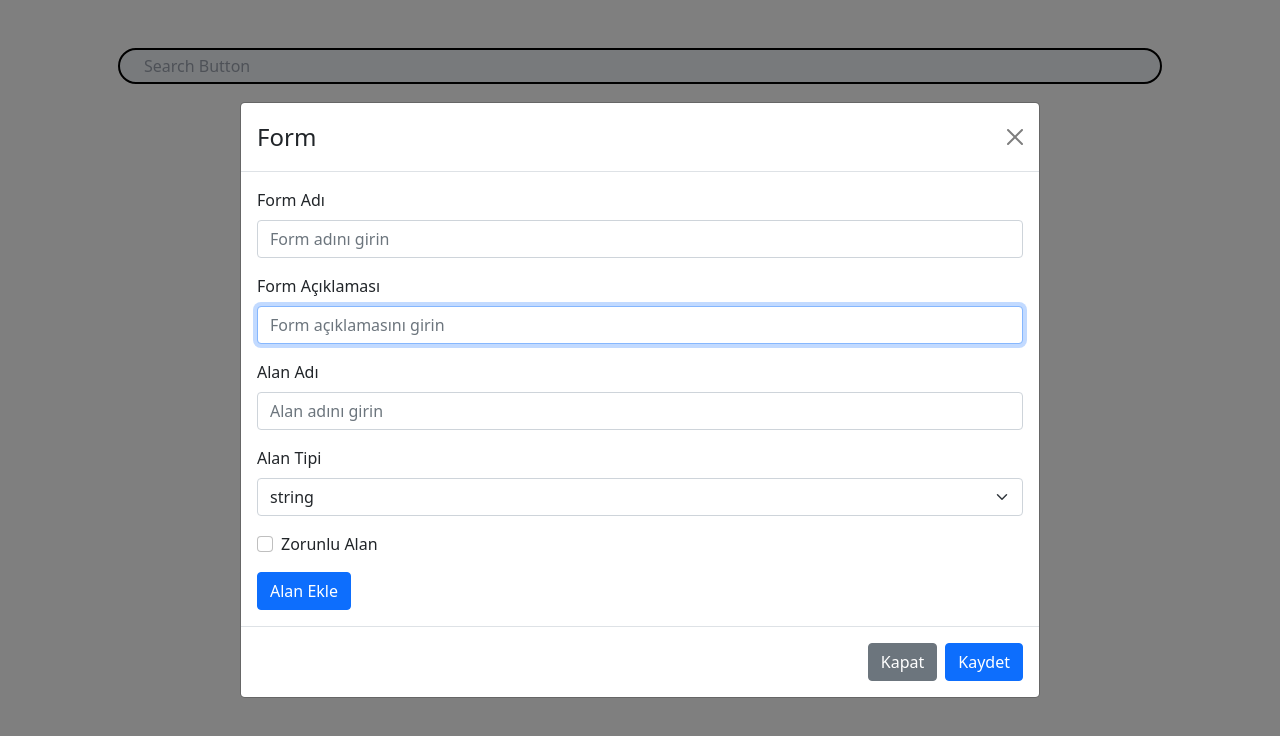
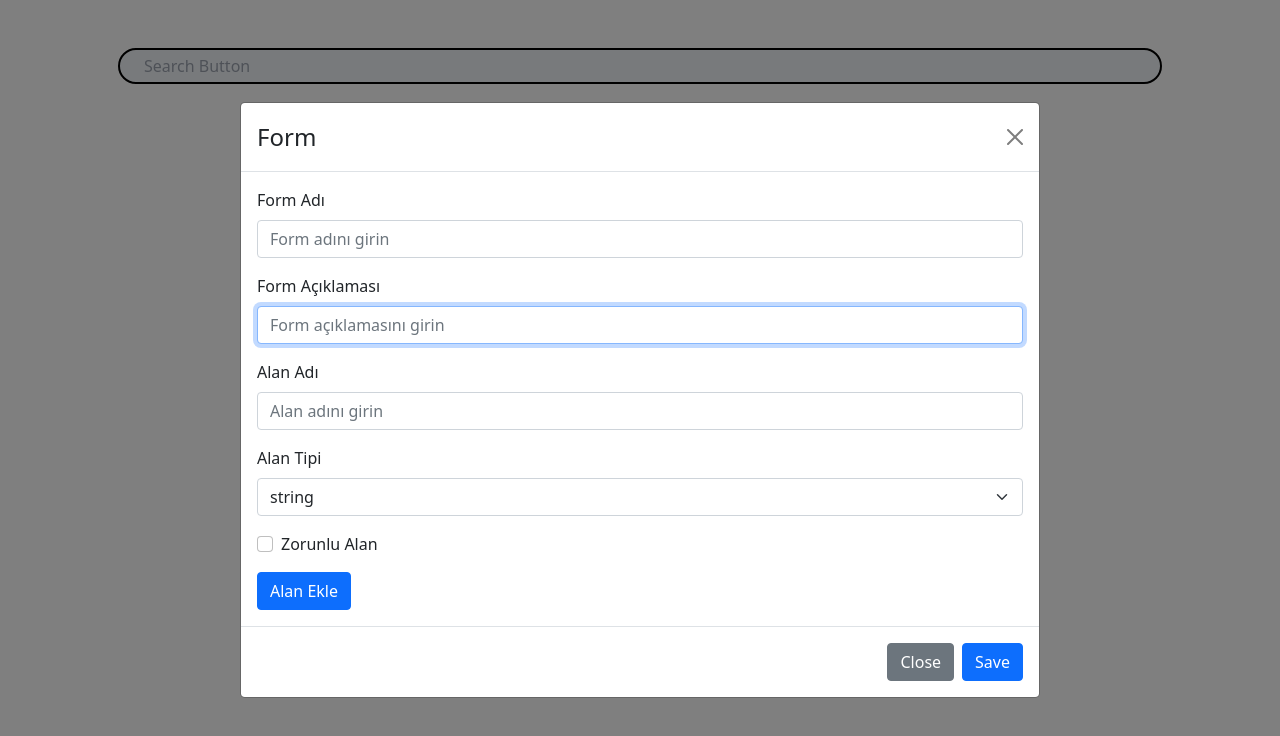
Before and after one commit to bahadirbagg/FormProject, a React (Create React App) app: page / in a window 1280 px wide. Both pictures are taken after a click on the button "Yeni Form Oluştur". Shown: the top 736 px of the page. Built offline with nearby package versions, Linux system fonts and the light colour scheme.

Commit message:
Update FormPopup.jsx

```diff
--- a/src/components/FormPopup.jsx
+++ b/src/components/FormPopup.jsx
@@ -215,10 +215,10 @@ function FormPopup() {
         </Modal.Body>
         <Modal.Footer>
           <Button variant="secondary" onClick={handleClose}>
-            Kapat
+            Close
           </Button>
           <Button variant="primary" onClick={handleFormSubmit}>
-            Kaydet
+            Save
           </Button>
         </Modal.Footer>
       </Modal>
```
